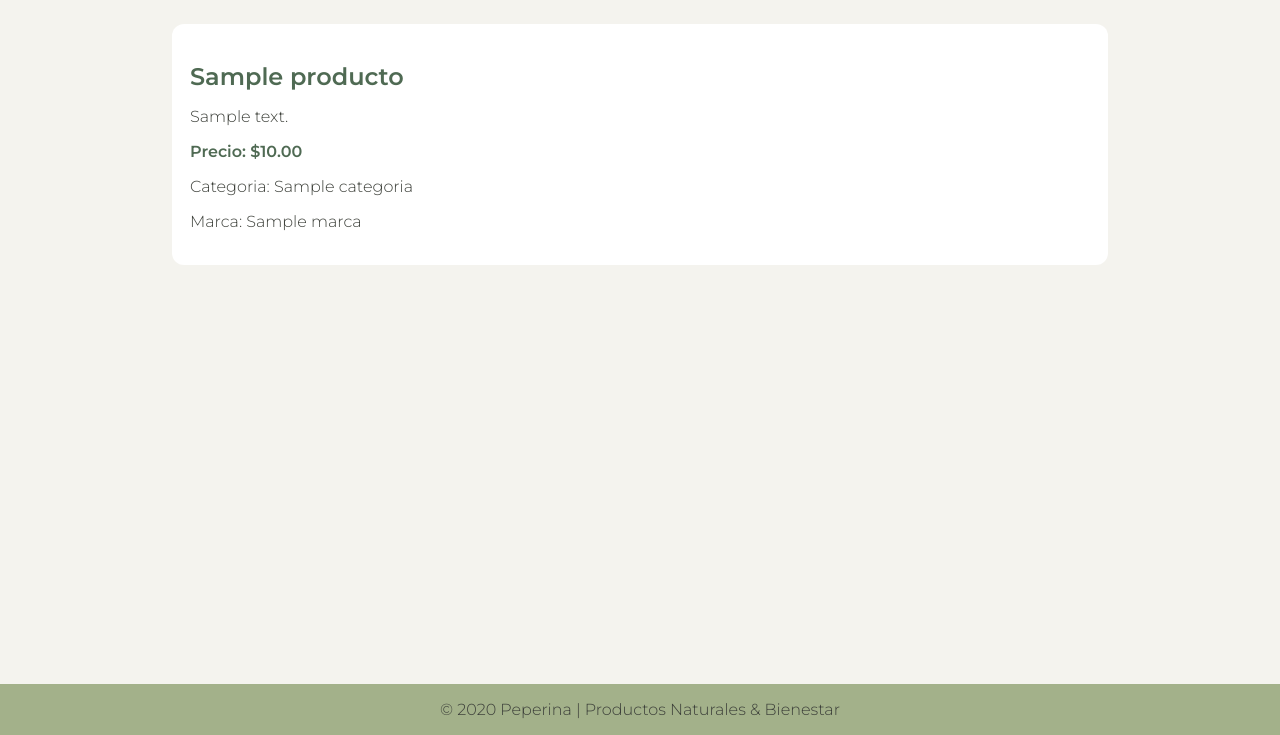
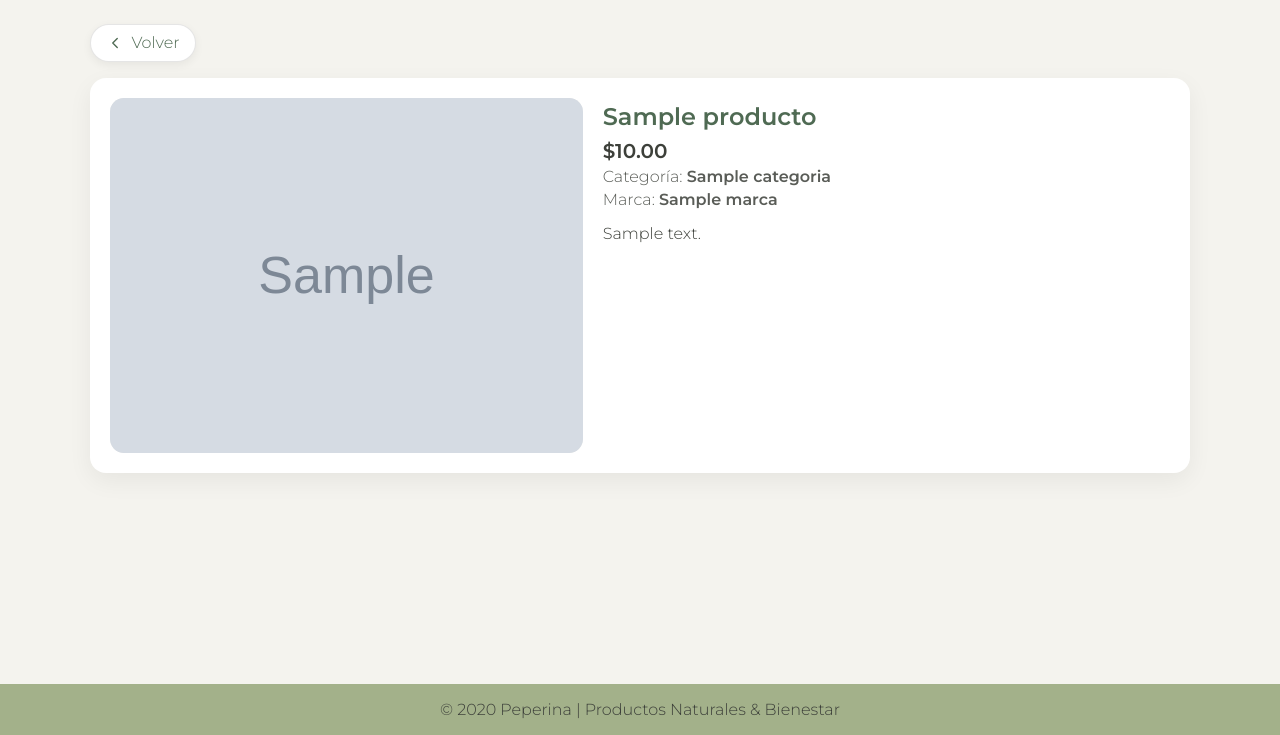
Before and after one commit to leon-abigail/Mi_pagina, a Django app: template Peperina_app/templates/detalle_producto.html in a window 1280 px wide. Shown: the part 65-800 px from the top of the page. Run offline with Django 5.2, Linux system fonts and the light colour scheme; tables that the repository leaves empty hold one stand-in row (values such as "Sample post"); the template is opened without the code that fills it: values that come from a table or form of the project are taken from there, most other values are stand-ins (such as "Sample title", 1, 10 or a date in 2020); grey boxes marked "Sample" are stand-in pictures.

Commit message:
Ahora ya funciona todo

```diff
--- a/Peperina_app/templates/detalle_producto.html
+++ b/Peperina_app/templates/detalle_producto.html
@@ -1,14 +1,82 @@
 {% extends "base.html" %}
-{% load static %}
 
-{% block title %}{{ producto.nombre }} - Peperina{% endblock %}
+{% block title %}{{ producto.nombre }} | Peperina{% endblock %}
 
 {% block content %}
-<article style="max-width:900px; margin:0 auto; background:white; padding:18px; border-radius:12px;">
-    <h2 style="color:var(--verde-oscuro); margin-bottom:6px;">{{ producto.nombre }}</h2>
-    <p style="color:var(--texto-principal);">{{ producto.descripcion }}</p>
-    <p style="font-weight:700; color:var(--verde-oscuro);">Precio: ${{ producto.precio }}</p>
-    {% if producto.categoria %}<p>Categoria: {{ producto.categoria.nombre }}</p>{% endif %}
-    {% if producto.marca %}<p>Marca: {{ producto.marca.nombre }}</p>{% endif %}
-</article>
+<style>
+/* Contenedor y tarjeta */
+.ficha-wrap{max-width:1100px;margin:0 auto}
+.volver-btn{
+  display:inline-flex;align-items:center;gap:.45rem;
+  background:#fff;border:1px solid rgba(0,0,0,.1);border-radius:999px;
+  padding:.55rem .95rem;text-decoration:none;color:var(--verde-oscuro,#4F6A53);
+  box-shadow:0 3px 10px rgba(0,0,0,.06)
+}
+.ficha{
+  margin-top:1rem;background:#fff;border-radius:16px;
+  box-shadow:0 8px 24px rgba(0,0,0,.06);
+  display:grid;grid-template-columns: 1fr 1.2fr;gap:1.25rem;padding:1.25rem
+}
+/* Imagen */
+.ficha-media{border-radius:14px;overflow:hidden;background:var(--blanco-hueso,#F4F3EE)}
+.ficha-media .img{
+  width:100%;height:100%;min-height:340px;object-fit:cover;display:block
+}
+.ficha-media .placeholder{
+  min-height:340px;display:flex;align-items:center;justify-content:center;opacity:.6
+}
+/* Info */
+.ficha-info h1{margin:.25rem 0 .5rem 0;color:var(--verde-oscuro,#4F6A53)}
+.ficha-info p{margin:.25rem 0}
+.precio{font-size:1.25rem;font-weight:800;margin-top:.25rem}
+.meta{opacity:.85}
+
+/* Responsive */
+@media (max-width: 900px){
+  .ficha{grid-template-columns:1fr}
+  .ficha-media .img,.ficha-media .placeholder{min-height:260px}
+}
+</style>
+
+<div class="ficha-wrap">
+  <!-- Botón volver (a la página anterior si existe; si no, va a la lista) -->
+  <a href="{% url 'lista_productos' %}" class="volver-btn" onclick="history.length>1 && history.back(); return false;">
+    <svg width="18" height="18" viewBox="0 0 24 24" fill="none" aria-hidden="true">
+      <path d="M15 18l-6-6 6-6" stroke="currentColor" stroke-width="1.8" stroke-linecap="round" stroke-linejoin="round"/>
+    </svg>
+    Volver
+  </a>
+
+  <section class="ficha">
+    <!-- Columna imagen -->
+    <div class="ficha-media">
+      {% if producto.imagen %}
+        <img src="{{ producto.imagen.url }}" alt="{{ producto.nombre }}" class="img">
+      {% else %}
+        <div class="placeholder">Sin imagen</div>
+      {% endif %}
+    </div>
+
+    <!-- Columna info -->
+    <div class="ficha-info">
+      <h1>{{ producto.nombre }}</h1>
+
+      {% if producto.precio %}
+        <p class="precio">${{ producto.precio }}</p>
+      {% endif %}
+
+      {% if producto.categoria %}
+        <p class="meta">Categoría: <strong>{{ producto.categoria.nombre }}</strong></p>
+      {% endif %}
+
+      {% if producto.marca %}
+        <p class="meta">Marca: <strong>{{ producto.marca.nombre }}</strong></p>
+      {% endif %}
+
+      {% if producto.descripcion %}
+        <div style="margin-top:.75rem;line-height:1.65">{{ producto.descripcion }}</div>
+      {% endif %}
+    </div>
+  </section>
+</div>
 {% endblock %}
--- a/Peperina_app/urls.py
+++ b/Peperina_app/urls.py
@@ -8,7 +8,9 @@ urlpatterns = [
     path('', views.home, name='home'),
     path('productos/', views.lista_productos, name='lista_productos'),
     path('agregar-producto/', views.agregar_producto, name='agregar_producto'),
+    path("producto/<int:pk>/", views.detalle_producto, name="detalle_producto"),  # ← usa pk
+    path("agregar-producto/", views.agregar_producto, name="agregar_producto"),
     path('categorias/', views.lista_categorias, name='lista_categorias'),
-    path('producto/<int:producto_id>/', views.detalle_producto, name='detalle_producto'),
+
 
 ]
```
